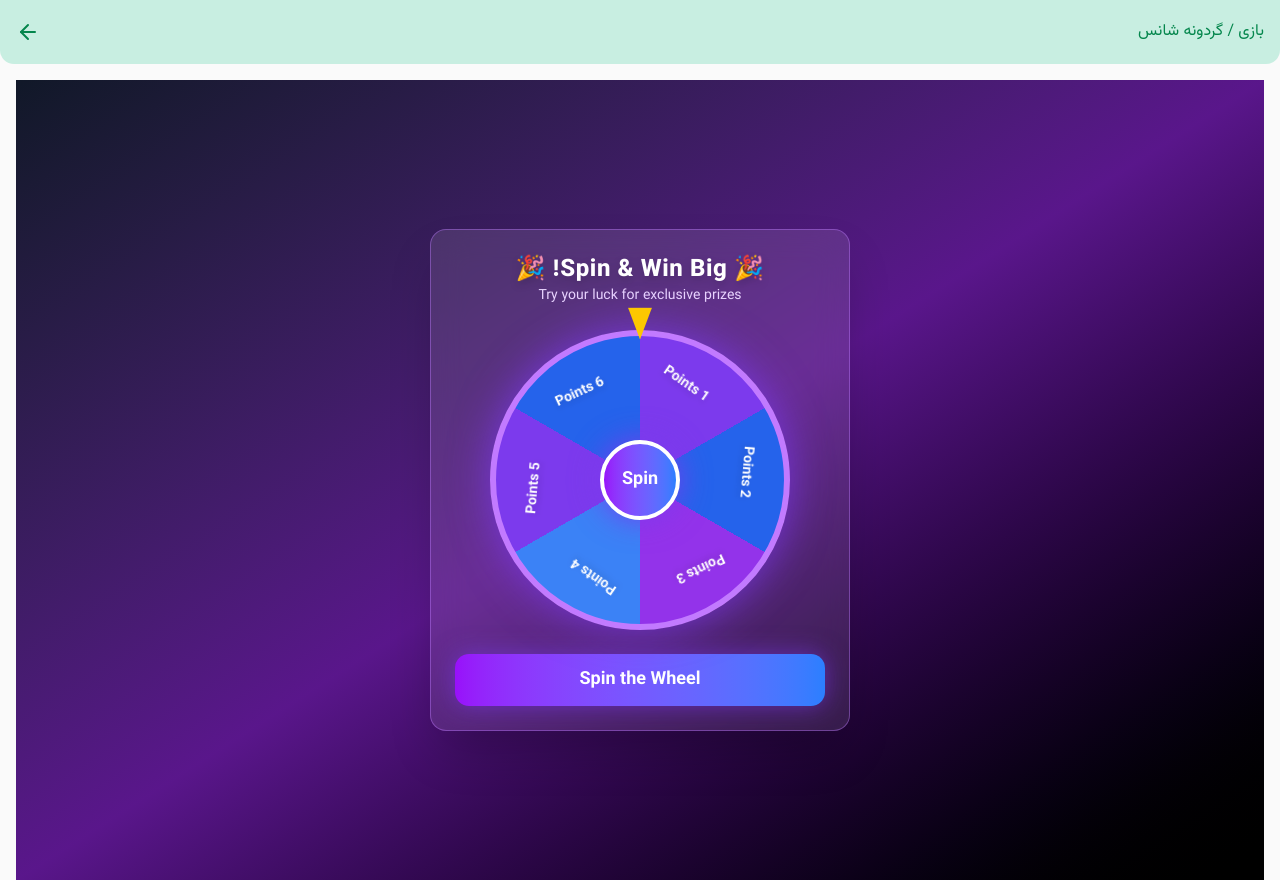
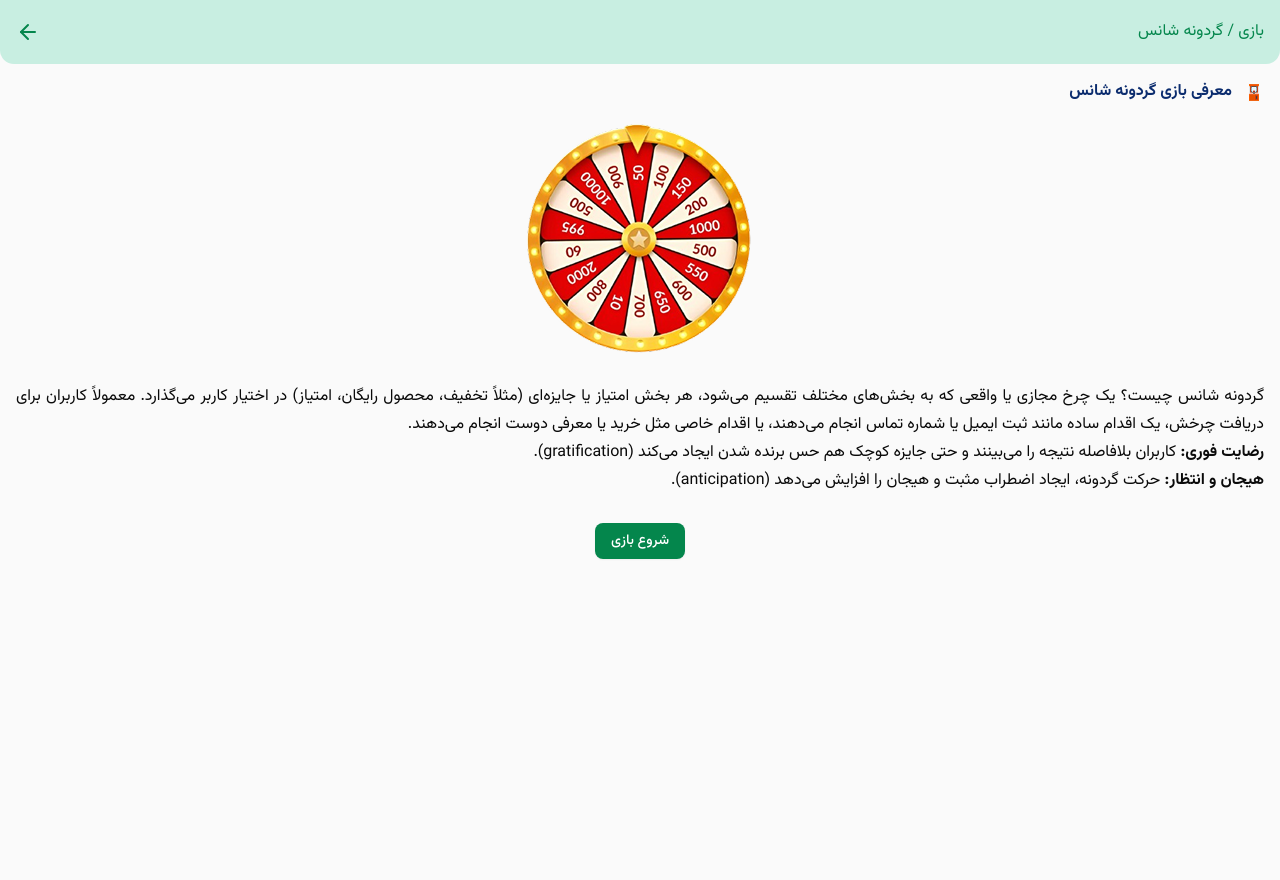
Before and after one commit to mahdimazhabi/club-dashbord, a React (Vite) app: page /Gamification in a window 1280 px wide. After the commit the page ends 800 px from the top, so only its background shows below. Built offline with nearby package versions, Linux system fonts and the light colour scheme; sample sign-in values are in the browser's storage.

Commit message:
edit to file and routers to gamifaction

```diff
--- /dev/null
+++ b/src/page/gamification/SpinWhellDes.tsx
@@ -0,0 +1,41 @@
+import GameImg from "@/assets/img/_GetPaidStock.com_-68930f205258a-removebg-preview 3.png";
+import SupportImg from "@/assets/img/icons8-goal-20 1.png";
+import { Button } from "@/components/ui/button";
+import { Link } from "react-router-dom";
+
+const SpinWhellDes = () => {
+  return (
+    <section>
+      <div className="flex items-center gap-3">
+        <img src={SupportImg} alt="goal icon" />
+        <span className="font-bold text-spidar2">معرفی بازی گردونه شانس</span>
+      </div>
+
+      <div className="flex justify-center mt-2.5">
+        <img src={GameImg} alt="گردونه شانس" />
+      </div>
+
+      <p className="mt-4 text-justify leading-7">
+        گردونه شانس چیست؟ یک چرخ مجازی یا واقعی که به بخش‌های مختلف تقسیم
+        می‌شود، هر بخش امتیاز یا جایزه‌ای (مثلاً تخفیف، محصول رایگان، امتیاز) در
+        اختیار کاربر می‌گذارد. معمولاً کاربران برای دریافت چرخش، یک اقدام ساده
+        مانند ثبت ایمیل یا شماره تماس انجام می‌دهند، یا اقدام خاصی مثل خرید یا
+        معرفی دوست انجام می‌دهند.
+        <br />
+        <strong>رضایت فوری:</strong> کاربران بلافاصله نتیجه را می‌بینند و حتی
+        جایزه کوچک هم حس برنده شدن ایجاد می‌کند (gratification).
+        <br />
+        <strong>هیجان و انتظار:</strong> حرکت گردونه، ایجاد اضطراب مثبت و هیجان
+        را افزایش می‌دهد (anticipation).
+      </p>
+      <div className="flex justify-center mt-7">
+        <Link to={"/Gamification/spin-whell"}>
+          <Button variant={"secondary"} className=" cursor-pointer">
+            شروع بازی
+          </Button>
+        </Link>
+      </div>
+    </section>
+  );
+};
+export default SpinWhellDes;
--- a/src/routers/routers.tsx
+++ b/src/routers/routers.tsx
@@ -10,6 +10,7 @@ import AuthLayout from "@/shared/layout/auth/AuthLayout";
 import OtpForm from "@/page/auth/form/OtpForm";
 import LoginForm from "@/page/auth/form/LoginForm";
 import ProtectedRoute from "@/shared/common/ProtectedRoute";
+import GamificationWheel from "@/page/gamification/GamificationWhell";
 
 export const AllRouters: RouteObject[] = [
   {
@@ -69,6 +70,14 @@ export const AllRouters: RouteObject[] = [
     ),
   },
   {
+    path: "/Gamification/spin-whell",
+    element: (
+      <ProtectedRoute>
+        <GamificationWheel />
+      </ProtectedRoute>
+    ),
+  },
+  {
     path: "/auth",
     element: <AuthLayout />,
     children: [
--- a/src/shared/layout/gamification/GamificationLayout.tsx
+++ b/src/shared/layout/gamification/GamificationLayout.tsx
@@ -1,6 +1,6 @@
 import { ArrowLeftIcon } from "lucide-react";
 import { useNavigate } from "react-router-dom";
-import GamificationWhell from "@/page/gamification/GamificationWhell";
+import SpinWhellDes from "@/page/gamification/SpinWhellDes";
 const GamificationLayout = () => {
   const navigate = useNavigate();
   return (
@@ -15,7 +15,7 @@ const GamificationLayout = () => {
         </div>
       </header>
       <main className="space-y-10 px-4 ">
-        <GamificationWhell />
+        <SpinWhellDes />
       </main>
     </section>
   );
```
